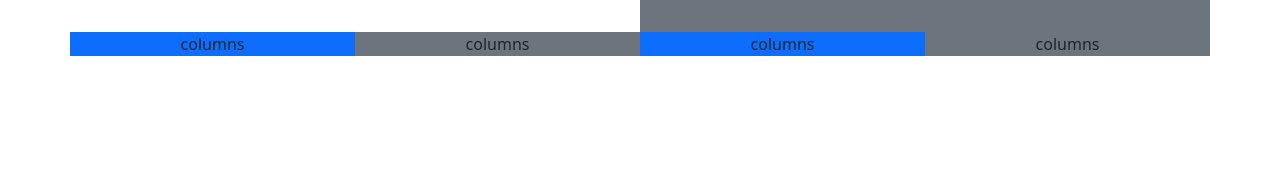
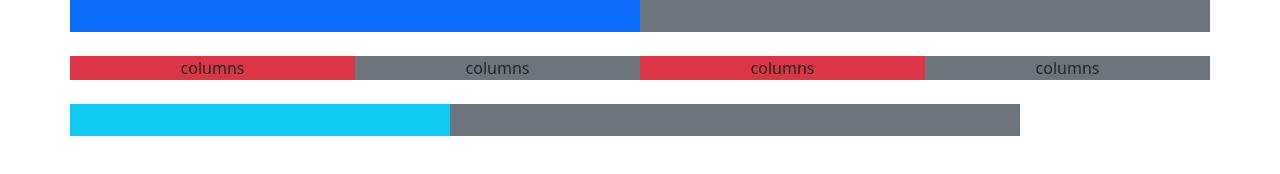
Before and after one commit to IsabellePacheco/Bootstrap_Intro_Isabelle-Pacheco, a plain HTML site: page ex2_sistema-grid/ex2.html in a window 1280 px wide. Drawn offline with nearby package versions, Linux system fonts and the light colour scheme.

Commit message:
ex2-sistema

```diff
--- a/ex2_sistema-grid/ex2.html
+++ b/ex2_sistema-grid/ex2.html
@@ -12,29 +12,36 @@
     <div class="container">
         <!-- row- linhas -->
         <div class="row">
-            <div class="col-sm-6 bg-primary2 text-white p-3"></div>
+            <div class="col-sm-6 bg-primary text-white p-3"></div>
             <div class="col-sm-6 bg-secondary text-white p-3"></div>
         </div>
     </div>
-
+<br>
     <div class="container text-center">
         <div class="row align-items-start">
-          <div class="col bg-primary">
+          <div class="col bg-danger">
            columns
           </div>
           <div class="col bg-secondary">
              columns
           </div>
-          <div class="col bg-primary">
+          <div class="col bg-danger">
              columns
           </div>
           <div class="col bg-secondary">
             columns
          </div>
         </div>
-      </div>
+    </div>
+<br>
 
-
+<div class="container">
+    <!-- row- linhas -->
+    <div class="row">
+        <div class="col-sm-4 bg-info text-white p-3"></div>
+        <div class="col-sm-6 bg-secondary text-white p-3"></div>
+    </div>
+</div>
 
     <script src="https://cdn.jsdelivr.net/npm/bootstrap@5.3.0/dist/js/bootstrap.bundle.min.js"></script>
 </body>
```
